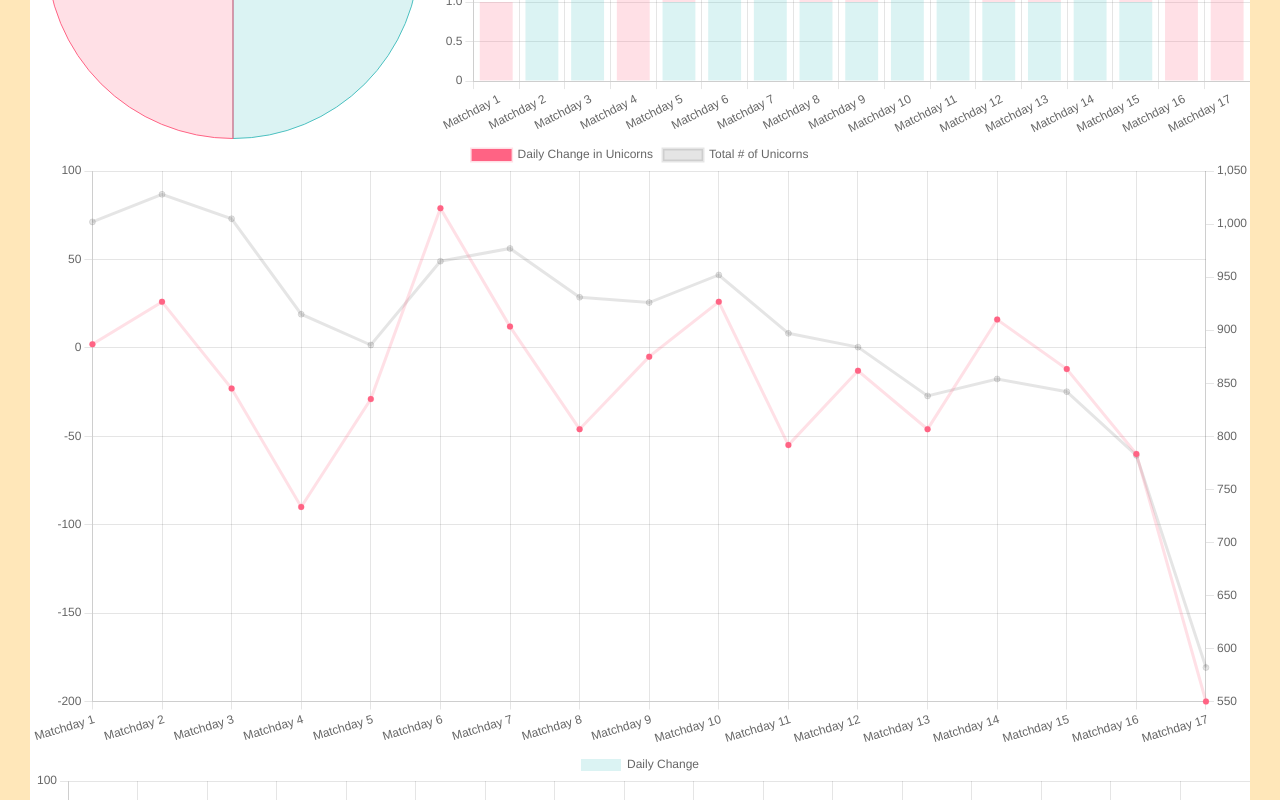
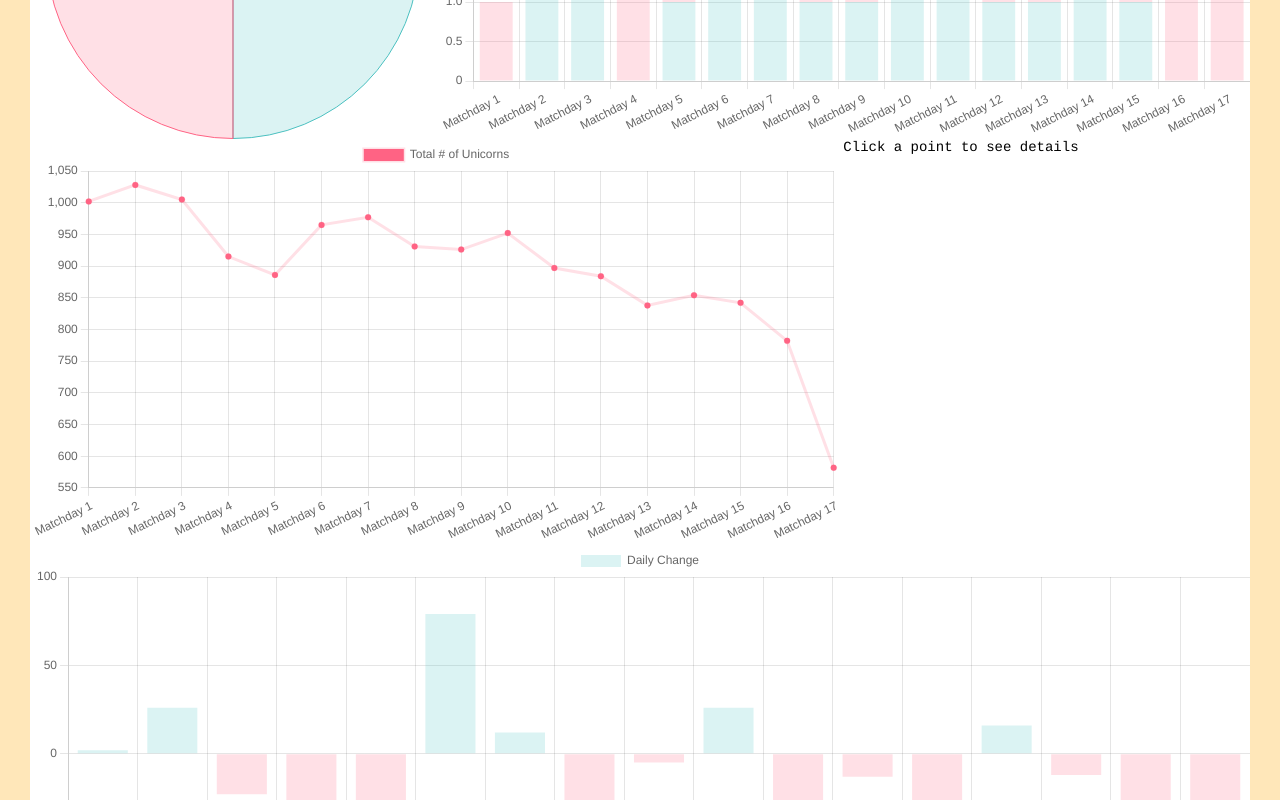
Before and after one commit to manapotionn/my-website, a React (Create React App) app: page / in a window 1280 px wide. Shown: the part 1080-1880 px from the top of the page. Built offline with nearby package versions, Linux system fonts and the light colour scheme.

Commit message:
factored out line graph, madded match day details

```diff
--- a/src/App.css
+++ b/src/App.css
@@ -17,6 +17,7 @@ body {
   flex: 1;
   height: 100%;
   min-height: 100%;
+  min-width: 450px;
 }
 
 .flexbox-right {
--- a/src/components/EuroBets.js
+++ b/src/components/EuroBets.js
@@ -1,48 +1,44 @@
 import React from "react";
-import { Line, Pie, Bar } from "react-chartjs-2";
+import { Pie, Bar } from "react-chartjs-2";
+
+import LineGraph from "./LineGraph";
 
 import betsData from "../euro2020.json";
 import "../css/EuroBets.css";
 
-function getLineData() {
-  const netChangeData = [];
-  for (const [matchday, games] of Object.entries(betsData)) {
-    let acc = 0;
-    for (let i = 0; i < games.length; i++) {
-      acc += betsData[matchday][i].earnings - betsData[matchday][i].wager;
-    }
-    netChangeData.push(acc);
-  }
+// function getLineData() {
+//   const netChangeData = [];
+//   for (const [matchday, games] of Object.entries(betsData)) {
+//     let acc = 0;
+//     for (let i = 0; i < games.length; i++) {
+//       acc += betsData[matchday][i].earnings - betsData[matchday][i].wager;
+//     }
+//     netChangeData.push(acc);
+//   }
 
-  const totalData = [];
-  let currentAmount = 1000;
-  for (let i = 0; i < netChangeData.length; i++) {
-    totalData.push(currentAmount + netChangeData[i]);
-    currentAmount += netChangeData[i];
-  }
+//   const totalData = [];
+//   let currentAmount = 1000;
+//   for (let i = 0; i < netChangeData.length; i++) {
+//     totalData.push(currentAmount + netChangeData[i]);
+//     currentAmount += netChangeData[i];
+//   }
 
-  const data = {
-    labels: Object.keys(betsData),
-    datasets: [
-      {
-        label: "Daily Change in Unicorns",
-        data: netChangeData,
-        fill: false,
-        backgroundColor: "rgb(255, 99, 132)",
-        borderColor: "rgba(255, 99, 132, 0.2)",
-        yAxisID: "y1",
-      },
-      {
-        label: "Total # of Unicorns",
-        data: totalData,
-        fill: false,
-        yAxisID: "y2",
-      },
-    ],
-  };
+//   const data = {
+//     labels: Object.keys(betsData),
+//     datasets: [
+//       {
+//         label: "Total # of Unicorns",
+//         data: totalData,
+//         fill: false,
+//         backgroundColor: "rgb(255, 99, 132)",
+//         borderColor: "rgba(255, 99, 132, 0.2)",
+//         yAxisID: "y1",
+//       },
+//     ],
+//   };
 
-  return data;
-}
+//   return data;
+// }
 
 function getPieData() {
   let totalWins = 0;
@@ -143,23 +139,15 @@ function getNetChange() {
 }
 
 function EuroBets() {
-  const lineOptions = {
-    scales: {
-      y1: {
-        type: "linear",
-        display: true,
-        position: "left",
-      },
-      y2: {
-        type: "linear",
-        display: true,
-        position: "right",
-        grid: {
-          drawOnChartArea: false,
-        },
-      },
-    },
-  };
+  // const lineOptions = {
+  //   scales: {
+  //     y1: {
+  //       type: "linear",
+  //       display: true,
+  //       position: "left",
+  //     },
+  //   },
+  // };
 
   const barOptions = {
     responsive: true,
@@ -186,7 +174,7 @@ function EuroBets() {
           <Bar data={getStackedBarData()} options={barOptions} />
         </div>
       </div>
-      <Line data={getLineData()} options={lineOptions} />
+      <LineGraph />
       <Bar data={getNetChange()} options={barOptions} />
     </div>
   );
--- /dev/null
+++ b/src/components/LineGraph.js
@@ -0,0 +1,84 @@
+import React, { useState } from "react";
+import { Line } from "react-chartjs-2";
+
+import MatchDayDetails from "./MatchDayDetails";
+
+import betsData from "../euro2020.json";
+import "../css/EuroBets.css";
+
+function getLineData() {
+  const netChangeData = [];
+  for (const [matchday, games] of Object.entries(betsData)) {
+    let acc = 0;
+    for (let i = 0; i < games.length; i++) {
+      acc += betsData[matchday][i].earnings - betsData[matchday][i].wager;
+    }
+    netChangeData.push(acc);
+  }
+
+  const totalData = [];
+  let currentAmount = 1000;
+  for (let i = 0; i < netChangeData.length; i++) {
+    totalData.push(currentAmount + netChangeData[i]);
+    currentAmount += netChangeData[i];
+  }
+
+  const data = {
+    labels: Object.keys(betsData),
+    datasets: [
+      {
+        label: "Total # of Unicorns",
+        data: totalData,
+        fill: false,
+        backgroundColor: "rgb(255, 99, 132)",
+        borderColor: "rgba(255, 99, 132, 0.2)",
+        yAxisID: "y1",
+      },
+    ],
+  };
+
+  return data;
+}
+
+const data = getLineData();
+
+const lineOptions = {
+  scales: {
+    y1: {
+      type: "linear",
+      display: true,
+      position: "left",
+    },
+  },
+};
+
+function LineGraph() {
+  const [clickedElement, setClickedElement] = useState("");
+
+  const getElementAtEvent = (element) => {
+    if (!element.length) return;
+
+    const { index } = element[0];
+    setClickedElement(`${data.labels[index]}`);
+  };
+
+  return (
+    <div className="flexbox-panel">
+      <div className="flexbox-panel-right">
+        <Line
+          data={data}
+          options={lineOptions}
+          getElementAtEvent={getElementAtEvent}
+        />
+      </div>
+      <div className="flexbox-panel-left">
+        <MatchDayDetails
+          matchdayData={clickedElement === "" ? 0 : betsData[clickedElement]}
+          matchday={clickedElement === "" ? 0 : clickedElement}
+        />
+      </div>
+    </div>
+  );
+}
+
+export default LineGraph;
--- /dev/null
+++ b/src/components/MatchDayDetails.js
@@ -0,0 +1,26 @@
+import React from "react";
+
+function MatchDayDetails({ matchdayData, matchday }) {
+  return (
+    <>
+      <div>{matchday === 0 ? "Click a point to see details" : matchday}</div>
+
+      <div>
+        {matchdayData === 0
+          ? ""
+          : matchdayData.map((matchDetails, i) => {
+              return (
+                <div>
+                  <p key={i}>{matchDetails["match"]}</p>
+                  <p>{"my bet: " + matchDetails["bet"]}</p>
+                  <p>{"actual winner: " + matchDetails["winner"]}</p>
+                  <br />
+                </div>
+              );
+            })}
+      </div>
+    </>
+  );
+}
+
+export default MatchDayDetails;
```
